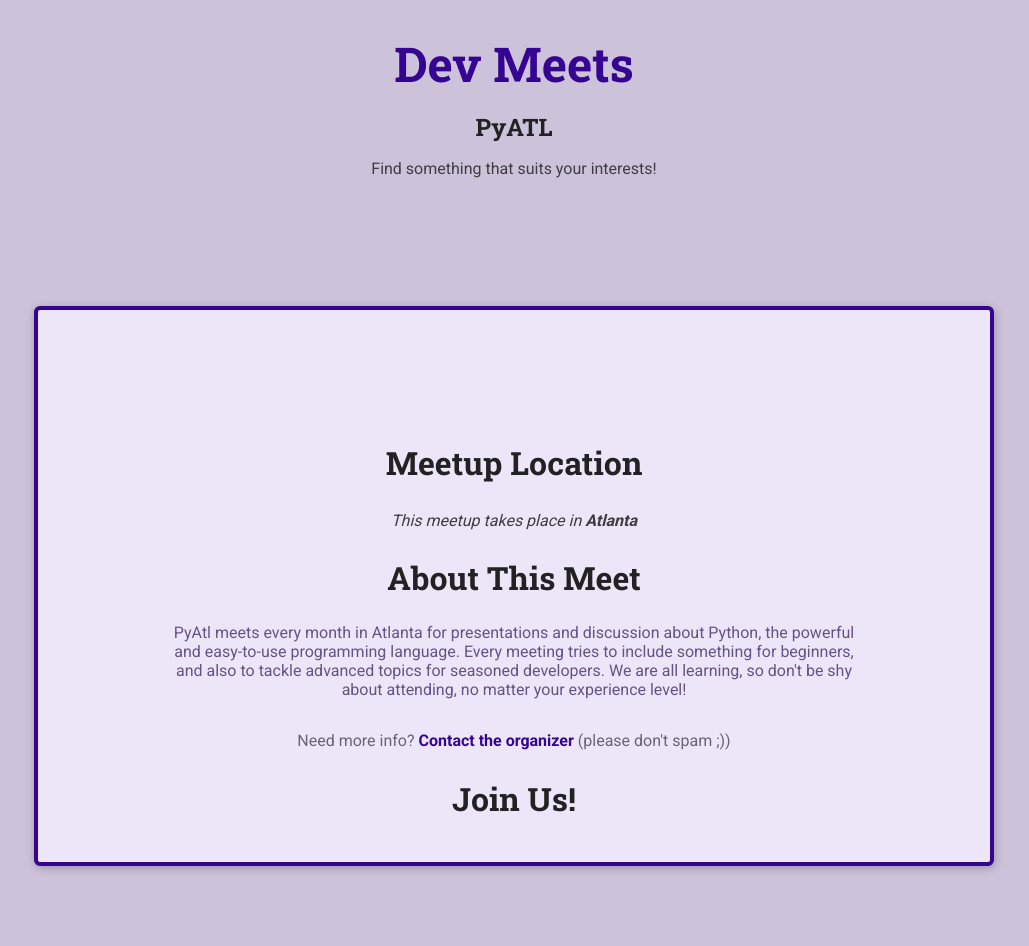
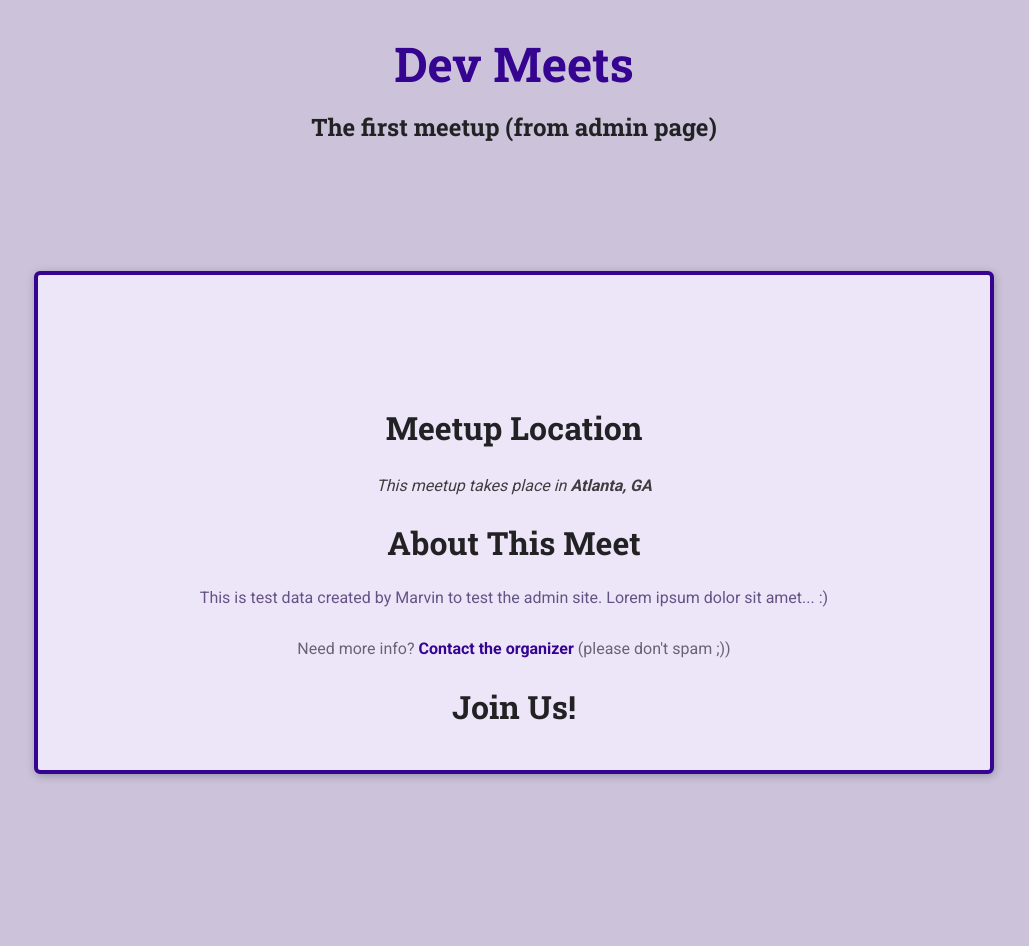
Before and after one commit to mkturner/django-meetups, a Django app: a page that uses meets/templates/meets/detail.html in a window 1280 px wide. Shown: the whole page, without its empty margins (126-1155 px from the left). After the commit the page ends 779 px from the top, so only its background shows below. Run offline with Django 3.2, Linux system fonts and the light colour scheme; data comes from the database, SQL or seed files in the repository.

Commit message:
refactor ♻️: replace mock data with live data

```diff
--- a/meets/templates/meets/detail.html
+++ b/meets/templates/meets/detail.html
@@ -9,11 +9,10 @@
 
 {% block main_heading %}{{title}}{% endblock main_heading %}
 
-{% block header_content %}
-<p>Find something that suits your interests!</p>
-{% endblock header_content %}
+{% block body %}
 
-{% block body %}
+{% if meet_found %}
+
 <article>
     <img src="" alt="">
     <section id="location">
@@ -35,4 +34,17 @@
         {% comment %} TODO: FORM {% endcomment %}
     </section>
 </article>
+
+{% else %}
+
+<article>
+    <section id="description">
+        <p>Sorry! Not a valid url.</p>
+        <p>The path <em>{{slug}}</em> gives following error: {{error}}</p>
+        <p>Make sure you entered the right URL and try again. If problem persists, the meet may no longer exist.</p>
+    </section>
+</article>
+
+{% endif %}
+
 {% endblock body %}
--- a/meets/templates/meets/includes/meet-item.html
+++ b/meets/templates/meets/includes/meet-item.html
@@ -10,7 +10,8 @@
             {% endcomment %}
             <div class="meetup-details">
                 <h3>{{title}}</h3>
-                <address>{{location}}</address>
+                {% comment %} use default filter in case no location {% endcomment %}
+                <address>{{location|default:'Somewhere'}}</address>
             </div>
         </div>
         <div class="meetup-actions">
@@ -20,7 +21,7 @@
             don't need to {% load %} url tag, unlike static
             pass data for any dynamic segments in order
             {% endcomment %}
-            <a href="{% url 'detail' meet.slug %} " class="btn">More Details</a>
+            <a href="{% url 'detail' slug %} " class="btn">More Details</a>
         </div>
     </article>
 </li>
--- a/meets/templates/meets/index.html
+++ b/meets/templates/meets/index.html
@@ -19,7 +19,7 @@
     <ol>
         {% for meet in meet_list %}
             {% comment %} Pass named values expected by include partial {% endcomment %}
-            {% include 'meets/includes/meet-item.html' with title=meet.title location=meet.location %}
+            {% include 'meets/includes/meet-item.html' with title=meet.title location=meet.location slug=meet.slug %}
         {% endfor %}
     </ol>
 </section>
--- a/meets/views.py
+++ b/meets/views.py
@@ -1,42 +1,42 @@
 from django.shortcuts import render
+
+# import models
+from .models import Meet
 
 # Create your views here.
 
 def index(request):
-    # mock data until models up
-    meets = [
-        {
-            'title': 'PyATL',
-            'location': 'Atlanta',
-            'slug': 'atlanta-pyatl'
-        },
-        {
-            'title': 'BrooklynJS',
-            'location': 'New York City',
-            'slug': 'newyorkcity-brooklynjs'
-        }
-    ]
+    # pull data from model
+    # <model>.objects.all() call will get all objects
+    meets = Meet.objects.all()
 
     # render accepts dictionary (key-value pair) as 3rd argument
     # key = name exposed in HTML template
     # value = python data to expose in template
     return render(request, 'meets/index.html', {
         'meet_list': meets,
-        'show_meetups': True
     })
 
 # detail view for specific meetup
 def details(request, meet_slug):
-    # mock data
-    specific_meet = {
-            'title': 'PyATL',
-            'location': 'Atlanta',
-            'description': "PyAtl meets every month in Atlanta for presentations and discussion about Python, the powerful and easy-to-use programming language. Every meeting tries to include something for beginners, and also to tackle advanced topics for seasoned developers. We are all learning, so don't be shy about attending, no matter your experience level!",
-            'slug': 'atlanta-pyatl'
-        }
+    # <model>.objects.get() will fetch a single instace from DB
+    # in this case, fetch the meet with a slug that matches this page's slug
+    # slug is passed to view function from urls.py
+    # return error if something goes wrong
+    try:
+        specific_meet = Meet.objects.get(slug=meet_slug)
 
-    return render(request, 'meets/detail.html', {
-        'title': specific_meet['title'],
-        'description': specific_meet['description'],
-        'location': specific_meet['location']
-    })
+        return render(request, 'meets/detail.html', {
+            # expose meet's values to template using context
+            'title': specific_meet.title,
+            'description': specific_meet.description,
+            'location': specific_meet.location,
+            'meet_found': True
+        })
+    except Exception as e:
+        print(e)
+        return render(request, 'meets/detail.html', {
+            'error': e,
+            'slug': meet_slug,
+            'meet_found': False
+        })
```
